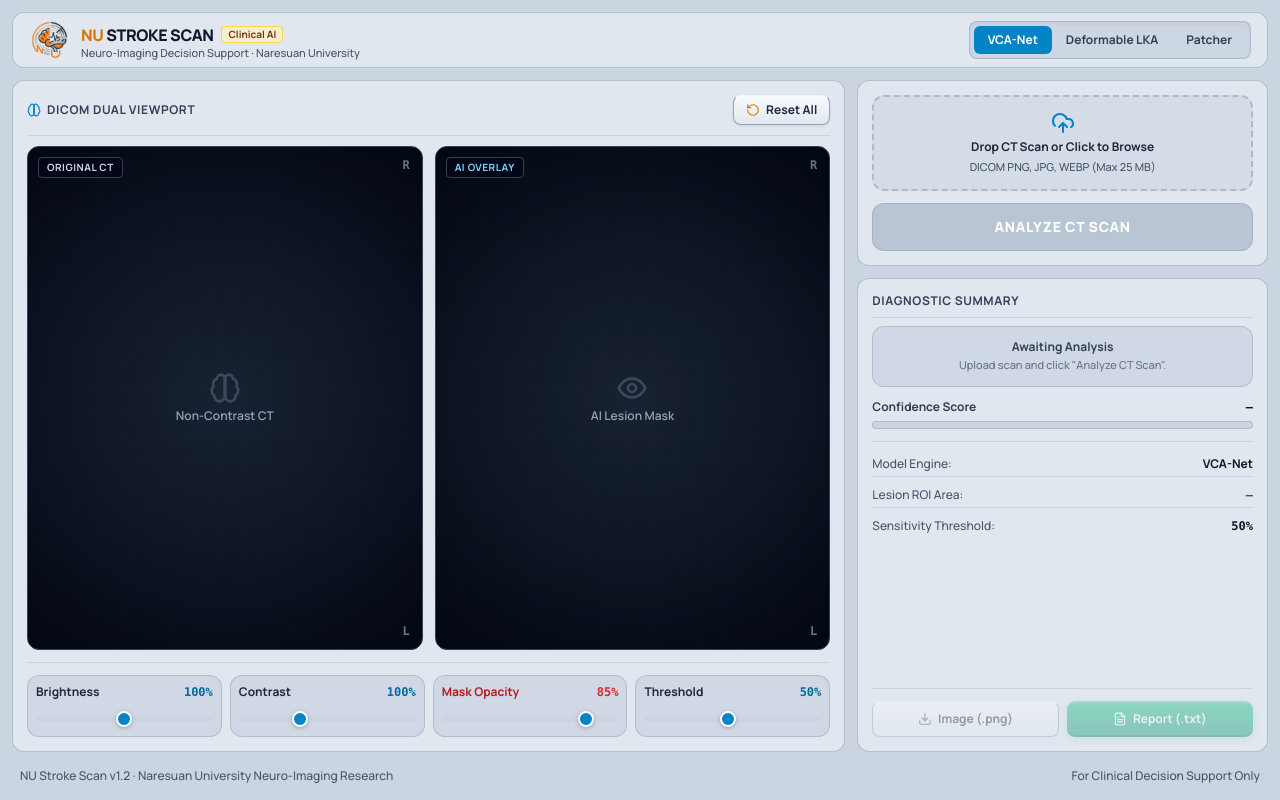
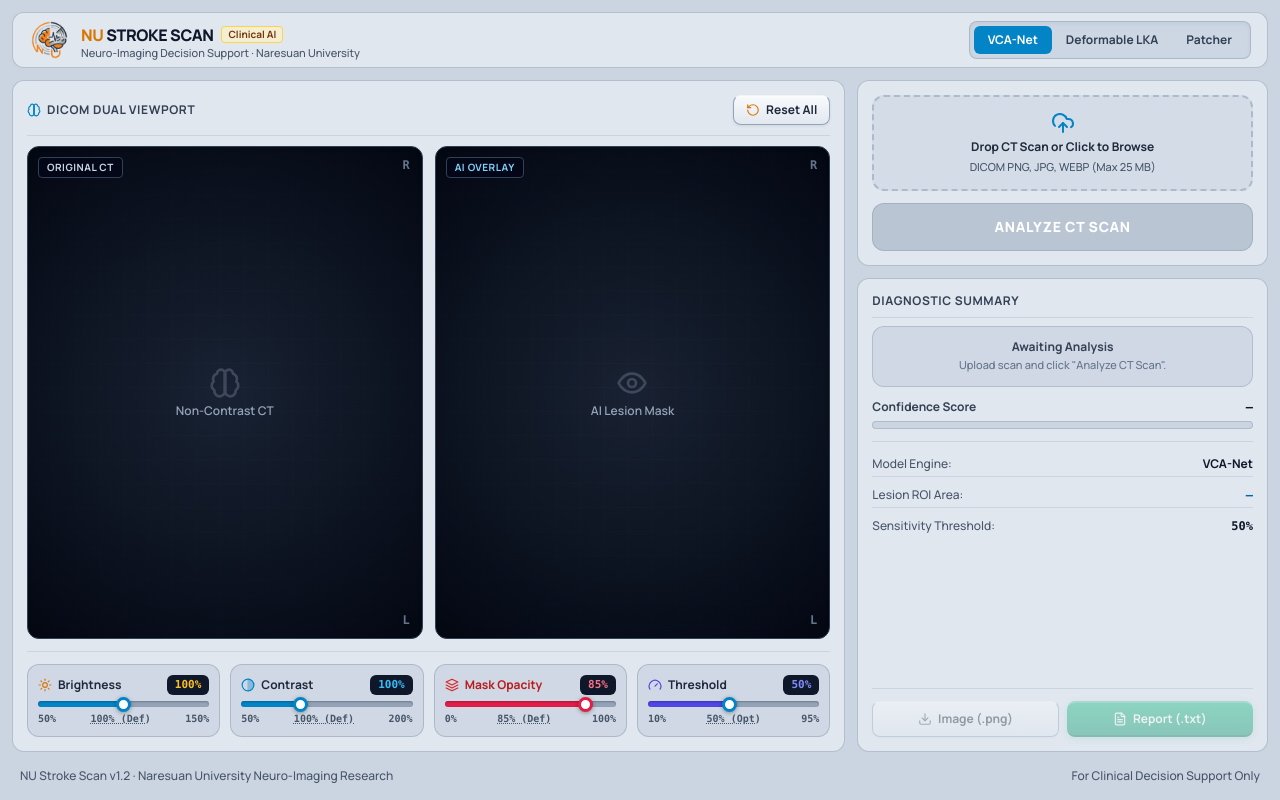
Before and after one commit to Cell1991/nu-stroke-scan, a Next.js app in the folder frontend/: page / in a window 1280 px wide. Built offline with nearby package versions, Linux system fonts and the light colour scheme.

Commit message:
feat: design low-cognitive-load sliders with filled progress, scale ticks, and quick reset

```diff
--- a/frontend/src/app/globals.css
+++ b/frontend/src/app/globals.css
@@ -51,25 +51,31 @@
   width: 100%;
   height: 6px;
   border-radius: 9999px;
-  background: #cbd5e1;
   outline: none;
-  transition: background 0.15s ease-in-out;
+  cursor: pointer;
+  box-shadow: inset 0 1px 2px rgba(0, 0, 0, 0.25);
 }
 .medical-slider::-webkit-slider-thumb {
   -webkit-appearance: none;
   appearance: none;
-  width: 16px;
-  height: 16px;
+  width: 15px;
+  height: 15px;
   border-radius: 50%;
-  background: #0284c7;
-  border: 2.5px solid #ffffff;
-  box-shadow: 0 1px 4px rgba(0, 0, 0, 0.25);
+  background: #ffffff;
+  border: 3px solid #0284c7;
+  box-shadow: 0 1px 4px rgba(0, 0, 0, 0.35);
   cursor: pointer;
-  transition: transform 0.12s ease, background-color 0.12s ease;
+  transition: transform 0.12s ease, border-color 0.12s ease;
 }
 .medical-slider::-webkit-slider-thumb:hover {
-  transform: scale(1.2);
-  background: #0369a1;
+  transform: scale(1.25);
+  border-color: #0369a1;
+}
+.medical-slider-rose::-webkit-slider-thumb {
+  border-color: #e11d48;
+}
+.medical-slider-rose::-webkit-slider-thumb:hover {
+  border-color: #be123c;
 }
 
 .lesion-mask {
--- a/frontend/src/app/page.tsx
+++ b/frontend/src/app/page.tsx
@@ -89,6 +89,50 @@
     <svg className={className} fill="none" stroke="currentColor" strokeWidth="2" strokeLinecap="round" strokeLinejoin="round" viewBox="0 0 24 24">
       <path d="M2 12s3-7 10-7 10 7 10 7-3 7-10 7-10-7-10-7Z" />
       <circle cx="12" cy="12" r="3" />
+    </svg>
+  );
+}
+
+function Sun({ className = "h-4 w-4" }: { className?: string }) {
+  return (
+    <svg className={className} fill="none" stroke="currentColor" strokeWidth="2" strokeLinecap="round" strokeLinejoin="round" viewBox="0 0 24 24">
+      <circle cx="12" cy="12" r="4" />
+      <path d="M12 2v2" />
+      <path d="M12 20v2" />
+      <path d="m4.93 4.93 1.41 1.41" />
+      <path d="m17.66 17.66 1.41 1.41" />
+      <path d="M2 12h2" />
+      <path d="M20 12h2" />
+      <path d="m6.34 17.66-1.41 1.41" />
+      <path d="m19.07 4.93-1.41 1.41" />
+    </svg>
+  );
+}
+
+function HalfCircle({ className = "h-4 w-4" }: { className?: string }) {
+  return (
+    <svg className={className} fill="none" stroke="currentColor" strokeWidth="2" strokeLinecap="round" strokeLinejoin="round" viewBox="0 0 24 24">
+      <circle cx="12" cy="12" r="10" />
+      <path d="M12 2a10 10 0 0 1 0 20z" fill="currentColor" opacity="0.35" />
+    </svg>
+  );
+}
+
+function Layers({ className = "h-4 w-4" }: { className?: string }) {
+  return (
+    <svg className={className} fill="none" stroke="currentColor" strokeWidth="2" strokeLinecap="round" strokeLinejoin="round" viewBox="0 0 24 24">
+      <polygon points="12 2 2 7 12 12 22 7 12 2" />
+      <polyline points="2 17 12 22 22 17" />
+      <polyline points="2 12 12 17 22 12" />
+    </svg>
+  );
+}
+
+function Gauge({ className = "h-4 w-4" }: { className?: string }) {
+  return (
+    <svg className={className} fill="none" stroke="currentColor" strokeWidth="2" strokeLinecap="round" strokeLinejoin="round" viewBox="0 0 24 24">
+      <path d="m12 14 4-4" />
+      <path d="M3.34 19a10 10 0 1 1 17.32 0" />
     </svg>
   );
 }
@@ -443,13 +487,23 @@
               </div>
             </div>
 
-            {/* Essential Controls Footer: Brightness, Contrast, Opacity & Sensitivity */}
-            <div className="mt-3 pt-3 border-t border-slate-300 grid grid-cols-4 gap-2 shrink-0">
-              {/* Brightness */}
-              <div className="p-2 rounded-xl bg-slate-300/80 border border-slate-400/50">
-                <div className="flex justify-between text-xs font-bold text-slate-800 mb-1">
-                  <span className="text-slate-800">Brightness</span>
-                  <span className="font-mono text-sky-700 font-extrabold">{brightness}%</span>
+            {/* Essential Controls Footer: Brightness, Contrast, Opacity & Sensitivity with Low Cognitive Load UI */}
+            <div className="mt-3 pt-3 border-t border-slate-300 grid grid-cols-4 gap-2.5 shrink-0">
+
+              {/* 1. Brightness Slider */}
+              <div className="p-2.5 rounded-xl bg-slate-300/80 border border-slate-400/60 shadow-2xs flex flex-col justify-between">
+                <div className="flex items-center justify-between text-xs font-bold text-slate-800 mb-1.5">
+                  <span className="flex items-center gap-1.5 text-slate-800">
+                    <Sun className="h-3.5 w-3.5 text-amber-600" />
+                    Brightness
+                  </span>
+                  <button
+                    onClick={() => setBrightness(100)}
+                    title="Click to reset Brightness to 100%"
+                    className="px-2 py-0.5 rounded-md bg-slate-900 text-amber-400 font-mono text-[11px] font-black cursor-pointer hover:bg-slate-800 shadow-2xs transition-colors"
+                  >
+                    {brightness}%
+                  </button>
                 </div>
                 <input
                   type="range"
@@ -458,14 +512,36 @@
                   value={brightness}
                   onChange={(e) => setBrightness(Number(e.target.value))}
                   className="medical-slider"
+                  style={{
+                    background: `linear-gradient(to right, #0284c7 0%, #0284c7 ${((brightness - 50) / 100) * 100}%, #94a3b8 ${((brightness - 50) / 100) * 100}%, #94a3b8 100%)`,
+                  }}
                 />
+                <div className="flex justify-between text-[10px] font-bold text-slate-600 mt-1 font-mono">
+                  <span>50%</span>
+                  <button
+                    onClick={() => setBrightness(100)}
+                    className="hover:text-slate-950 cursor-pointer underline decoration-dotted"
+                  >
+                    100% (Def)
+                  </button>
+                  <span>150%</span>
+                </div>
               </div>
 
-              {/* Contrast */}
-              <div className="p-2 rounded-xl bg-slate-300/80 border border-slate-400/50">
-                <div className="flex justify-between text-xs font-bold text-slate-800 mb-1">
-                  <span className="text-slate-800">Contrast</span>
-                  <span className="font-mono text-sky-700 font-extrabold">{contrast}%</span>
+              {/* 2. Contrast Slider */}
+              <div className="p-2.5 rounded-xl bg-slate-300/80 border border-slate-400/60 shadow-2xs flex flex-col justify-between">
+                <div className="flex items-center justify-between text-xs font-bold text-slate-800 mb-1.5">
+                  <span className="flex items-center gap-1.5 text-slate-800">
+                    <HalfCircle className="h-3.5 w-3.5 text-sky-600" />
+                    Contrast
+                  </span>
+                  <button
+                    onClick={() => setContrast(100)}
+                    title="Click to reset Contrast to 100%"
+                    className="px-2 py-0.5 rounded-md bg-slate-900 text-sky-400 font-mono text-[11px] font-black cursor-pointer hover:bg-slate-800 shadow-2xs transition-colors"
+                  >
+                    {contrast}%
+                  </button>
                 </div>
                 <input
                   type="range"
@@ -474,14 +550,36 @@
                   value={contrast}
                   onChange={(e) => setContrast(Number(e.target.value))}
                   className="medical-slider"
+                  style={{
+                    background: `linear-gradient(to right, #0284c7 0%, #0284c7 ${((contrast - 50) / 150) * 100}%, #94a3b8 ${((contrast - 50) / 150) * 100}%, #94a3b8 100%)`,
+                  }}
                 />
+                <div className="flex justify-between text-[10px] font-bold text-slate-600 mt-1 font-mono">
+                  <span>50%</span>
+                  <button
+                    onClick={() => setContrast(100)}
+                    className="hover:text-slate-950 cursor-pointer underline decoration-dotted"
+                  >
+                    100% (Def)
+                  </button>
+                  <span>200%</span>
+                </div>
               </div>
 
-              {/* Mask Opacity */}
-              <div className="p-2 rounded-xl bg-slate-300/80 border border-slate-400/50">
-                <div className="flex justify-between text-xs font-bold text-slate-800 mb-1">
-                  <span className="text-red-700">Mask Opacity</span>
-                  <span className="font-mono text-red-600 font-extrabold">{maskOpacity}%</span>
+              {/* 3. Mask Opacity Slider */}
+              <div className="p-2.5 rounded-xl bg-slate-300/80 border border-slate-400/60 shadow-2xs flex flex-col justify-between">
+                <div className="flex items-center justify-between text-xs font-bold text-slate-800 mb-1.5">
+                  <span className="flex items-center gap-1.5 text-red-700">
+                    <Layers className="h-3.5 w-3.5 text-red-600" />
+                    Mask Opacity
+                  </span>
+                  <button
+                    onClick={() => setMaskOpacity(85)}
+                    title="Click to reset Opacity to 85%"
+                    className="px-2 py-0.5 rounded-md bg-slate-900 text-rose-400 font-mono text-[11px] font-black cursor-pointer hover:bg-slate-800 shadow-2xs transition-colors"
+                  >
+                    {maskOpacity}%
+                  </button>
                 </div>
                 <input
                   type="range"
@@ -489,15 +587,40 @@
                   max="100"
                   value={maskOpacity}
                   onChange={(e) => setMaskOpacity(Number(e.target.value))}
-                  className="medical-slider"
+                  className="medical-slider medical-slider-rose"
+                  style={{
+                    background: `linear-gradient(to right, #e11d48 0%, #e11d48 ${maskOpacity}%, #94a3b8 ${maskOpacity}%, #94a3b8 100%)`,
+                  }}
                 />
+                <div className="flex justify-between text-[10px] font-bold text-slate-600 mt-1 font-mono">
+                  <span>0%</span>
+                  <button
+                    onClick={() => setMaskOpacity(85)}
+                    className="hover:text-slate-950 cursor-pointer underline decoration-dotted"
+                  >
+                    85% (Def)
+                  </button>
+                  <span>100%</span>
+                </div>
               </div>
 
-              {/* Sensitivity Threshold */}
-              <div className="p-2 rounded-xl bg-slate-300/80 border border-slate-400/50">
-                <div className="flex justify-between text-xs font-bold text-slate-800 mb-1">
-                  <span className="text-slate-800">Threshold</span>
-                  <span className="font-mono text-sky-700 font-extrabold">{threshold}%</span>
+              {/* 4. Sensitivity Threshold Slider */}
+              <div className="p-2.5 rounded-xl bg-slate-300/80 border border-slate-400/60 shadow-2xs flex flex-col justify-between">
+                <div className="flex items-center justify-between text-xs font-bold text-slate-800 mb-1.5">
+                  <span className="flex items-center gap-1.5 text-slate-800">
+                    <Gauge className="h-3.5 w-3.5 text-indigo-600" />
+                    Threshold
+                  </span>
+                  <button
+                    onClick={() => {
+                      setThreshold(50);
+                      setResult(null);
+                    }}
+                    title="Click to reset Threshold to 50%"
+                    className="px-2 py-0.5 rounded-md bg-slate-900 text-indigo-400 font-mono text-[11px] font-black cursor-pointer hover:bg-slate-800 shadow-2xs transition-colors"
+                  >
+                    {threshold}%
+                  </button>
                 </div>
                 <input
                   type="range"
@@ -509,7 +632,23 @@
                     setResult(null);
                   }}
                   className="medical-slider"
+                  style={{
+                    background: `linear-gradient(to right, #4f46e5 0%, #4f46e5 ${((threshold - 10) / 85) * 100}%, #94a3b8 ${((threshold - 10) / 85) * 100}%, #94a3b8 100%)`,
+                  }}
                 />
+                <div className="flex justify-between text-[10px] font-bold text-slate-600 mt-1 font-mono">
+                  <span>10%</span>
+                  <button
+                    onClick={() => {
+                      setThreshold(50);
+                      setResult(null);
+                    }}
+                    className="hover:text-slate-950 cursor-pointer underline decoration-dotted"
+                  >
+                    50% (Opt)
+                  </button>
+                  <span>95%</span>
+                </div>
               </div>
             </div>
           </div>
```
